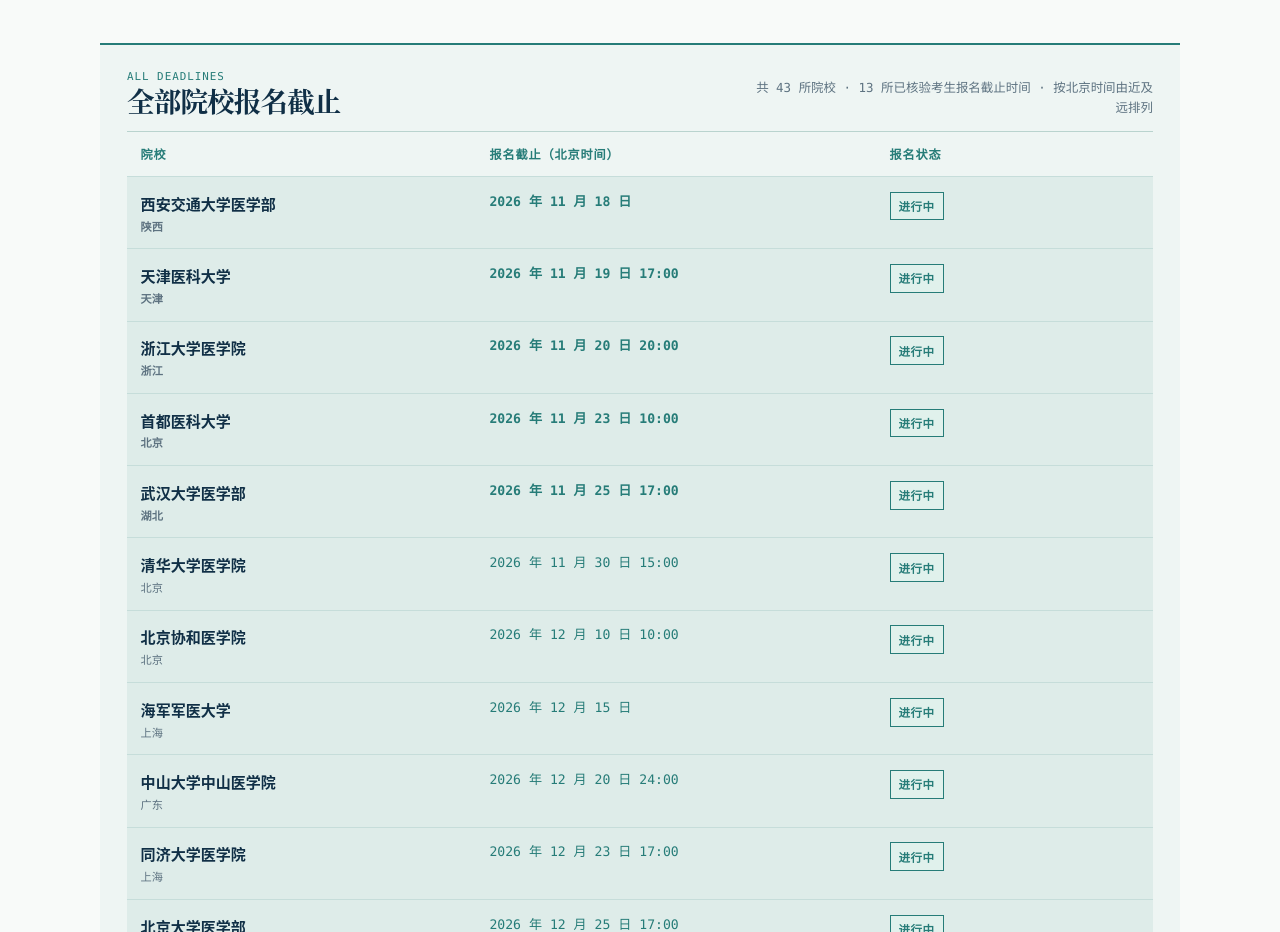
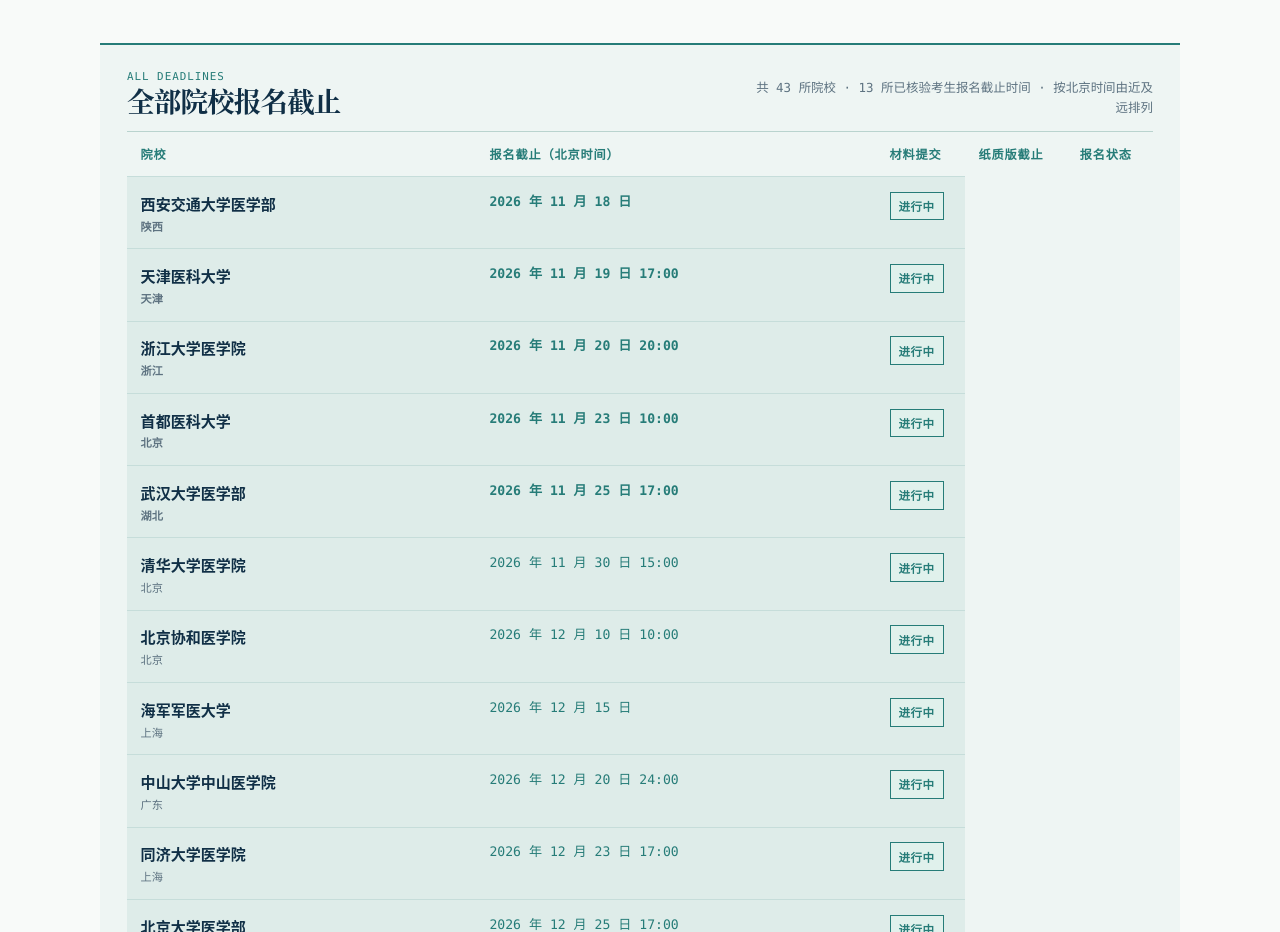
Before and after one commit to lec615965-coder/medphd-2027-guide, a plain HTML site: page index.html in a window 1280 px wide. Shown: the part 1460-2392 px from the top of the page. Drawn offline with Linux system fonts and the light colour scheme.

Commit message:
Add material submission columns

```diff
--- a/index.html
+++ b/index.html
@@ -110,7 +110,7 @@
           <div class="deadline-table-wrap">
             <table class="deadline-table">
               <thead>
-                <tr><th scope="col">院校</th><th scope="col">报名截止（北京时间）</th><th scope="col">报名状态</th></tr>
+                <tr><th scope="col">院校</th><th scope="col">报名截止（北京时间）</th><th scope="col">材料提交</th><th scope="col">纸质版截止</th><th scope="col">报名状态</th></tr>
               </thead>
               <tbody id="deadline-table-body"></tbody>
             </table>
```
